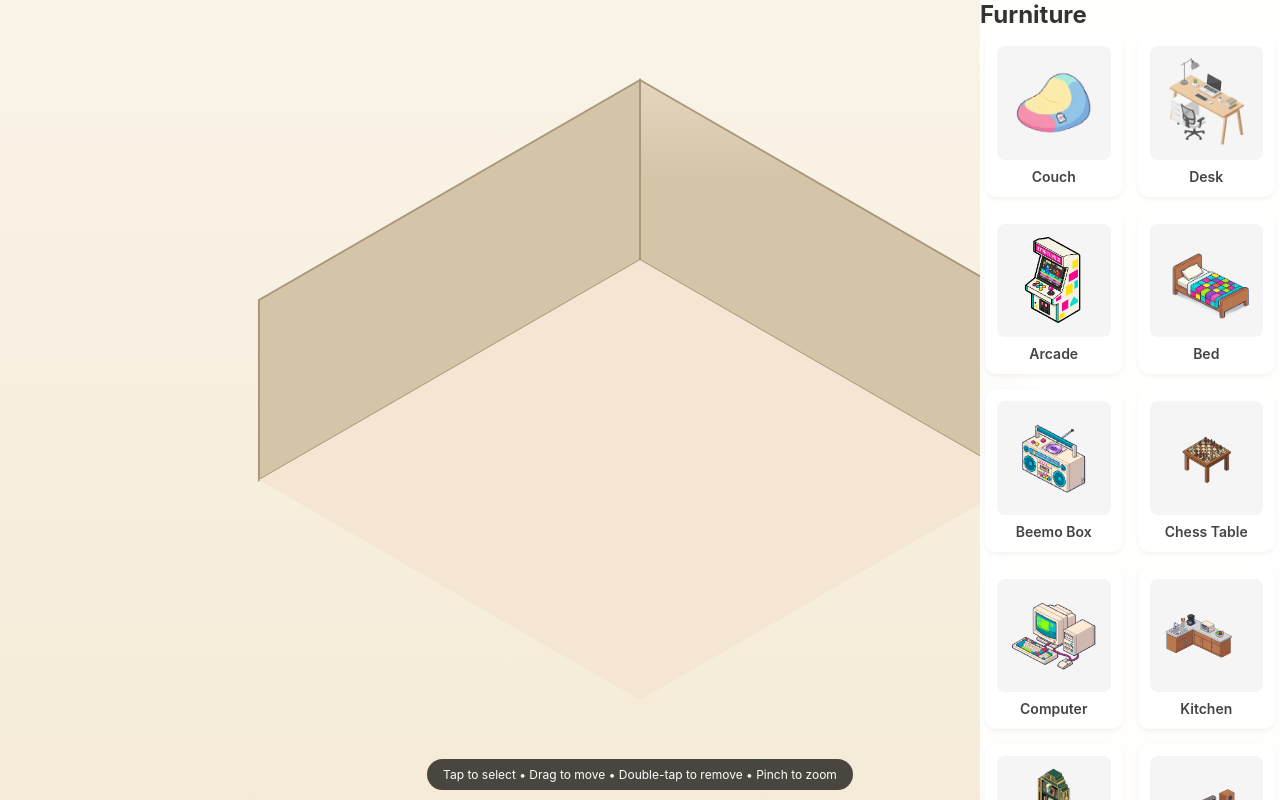
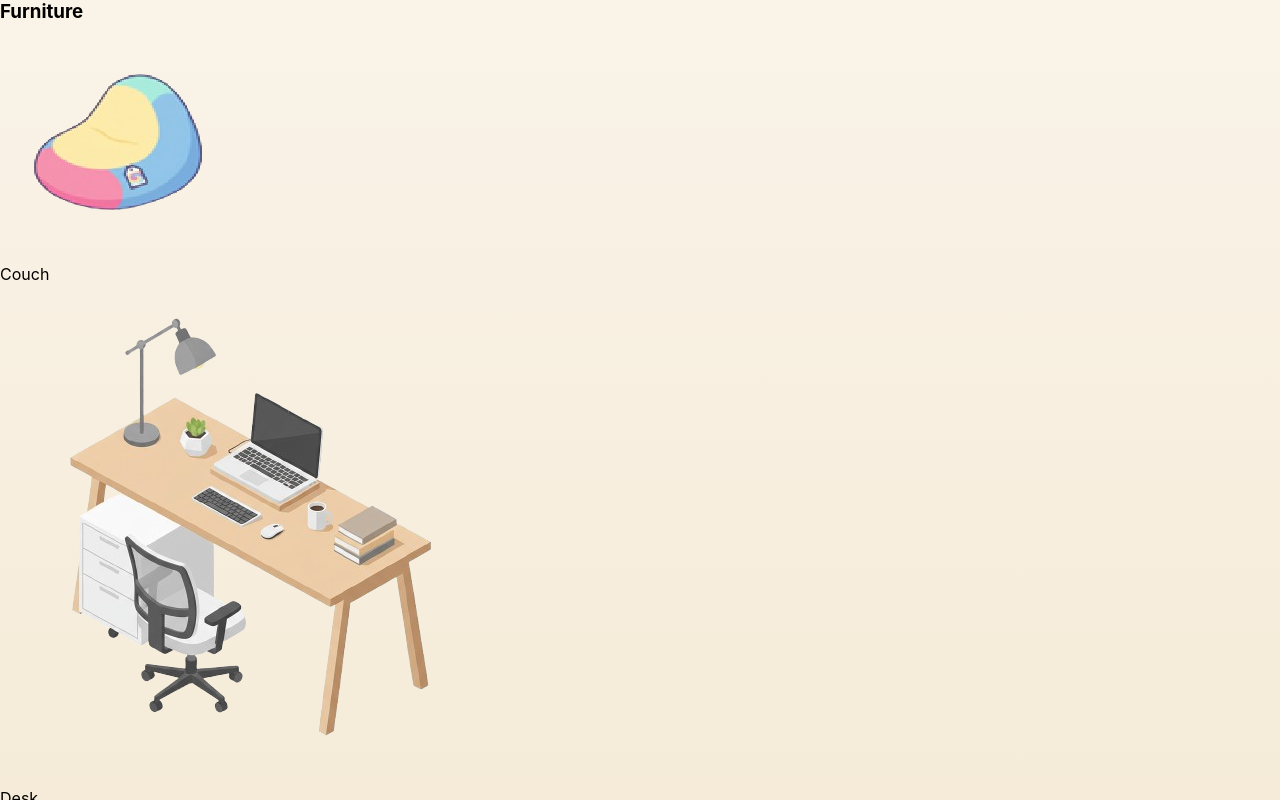
Before and after one commit to anujyadav140/beemo-house-edit, a Next.js app: page / in a window 1280 px wide. Built offline with nearby package versions, Linux system fonts and the light colour scheme.

Commit message:
feat: Add global CSS styles for core UI components and application layout.

```diff
--- a/app/globals.css
+++ b/app/globals.css
@@ -241,98 +241,3 @@ body {
   background: #FF1493;
   box-shadow: 0 6px 12px rgba(255, 20, 147, 0.6);
 }
-
-/* Object Sidebar */
-.object-sidebar {
-  position: absolute;
-  right: 0;
-  top: 0;
-  bottom: 0;
-  width: 300px;
-  background: rgba(255, 255, 255, 0.95);
-  backdrop-filter: blur(10px);
-}
-
-.sidebar-header h3 {
-  font-size: 24px;
-  color: #333;
-  font-weight: 700;
-}
-
-.items-container {
-  flex: 1;
-  overflow-y: auto;
-  display: grid;
-  grid-template-columns: repeat(2, 1fr);
-  gap: 15px;
-  padding: 5px;
-}
-
-/* Custom Scrollbar for sidebar */
-.items-container::-webkit-scrollbar {
-  width: 6px;
-}
-
-.items-container::-webkit-scrollbar-track {
-  background: transparent;
-}
-
-.items-container::-webkit-scrollbar-thumb {
-  background: rgba(0, 0, 0, 0.1);
-  border-radius: 3px;
-}
-
-.sidebar-item {
-  background: white;
-  border-radius: 12px;
-  padding: 10px;
-  cursor: pointer;
-  transition: all 0.2s ease;
-  border: 2px solid transparent;
-  box-shadow: 0 2px 5px rgba(0, 0, 0, 0.05);
-  display: flex;
-  flex-direction: column;
-  align-items: center;
-  gap: 8px;
-}
-
-.sidebar-item:hover {
-  transform: translateY(-2px);
-  box-shadow: 0 5px 15px rgba(0, 0, 0, 0.1);
-}
-
-.sidebar-item.selected {
-  border-color: #663399;
-  /* RebeccaPurple */
-  background: #f8f4ff;
-}
-
-.item-preview {
-  width: 100%;
-  aspect-ratio: 1;
-  display: flex;
-  align-items: center;
-  justify-content: center;
-  background: #f5f5f5;
-  border-radius: 8px;
-  padding: 5px;
-  overflow: hidden;
-}
-
-.item-preview img {
-  max-width: 100%;
-  max-height: 100%;
-  object-fit: contain;
-  transition: transform 0.2s;
-}
-
-.sidebar-item:hover .item-preview img {
-  transform: scale(1.1);
-}
-
-.item-name {
-  font-size: 14px;
-  font-weight: 600;
-  color: #444;
-  text-align: center;
-}
```
